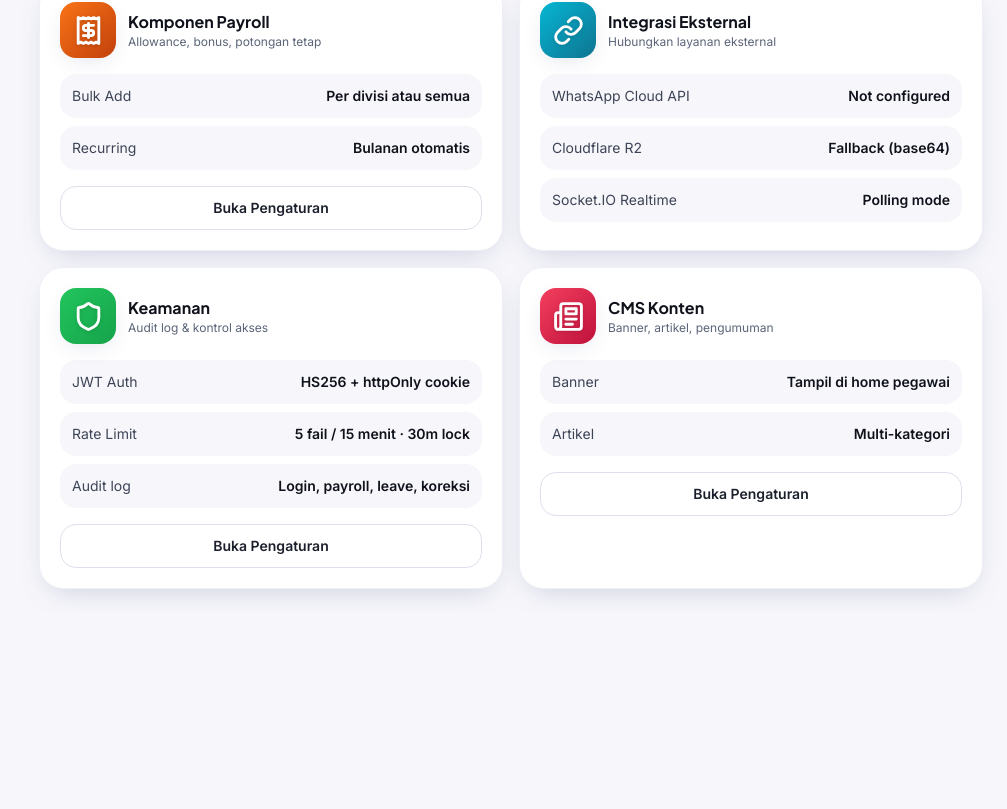
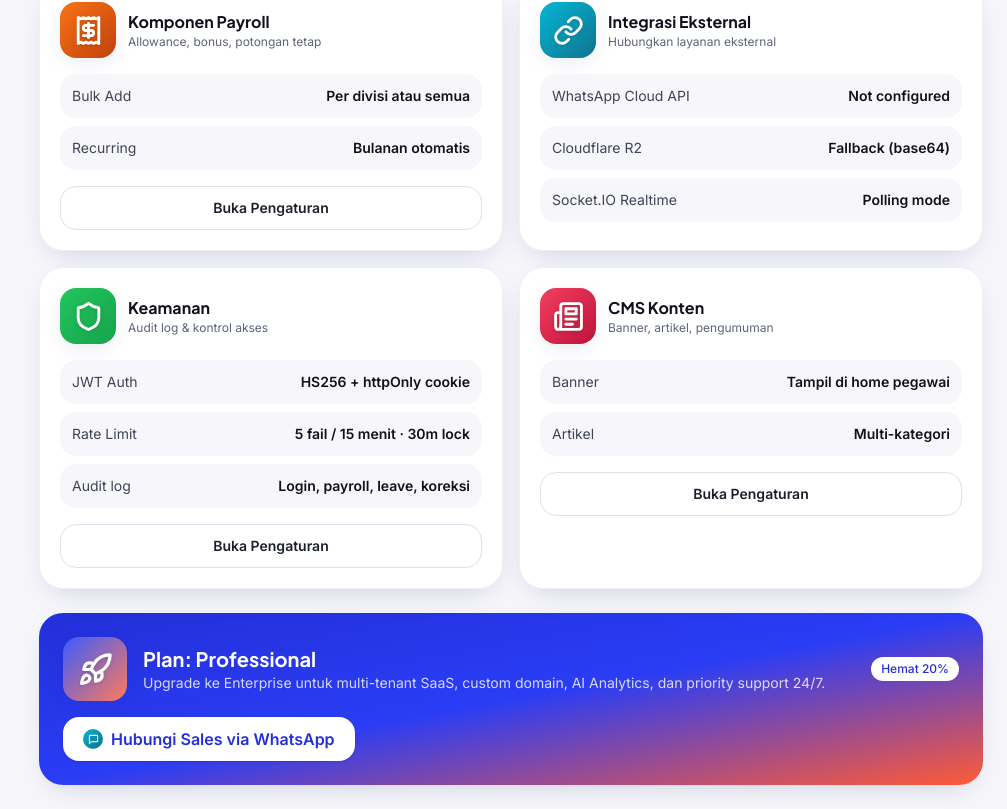
Before and after one commit to AnfalBlank/hrissaas, a Next.js app: page /admin/settings in a window 1280 px wide. Shown: the part 845-1654 px from the top of the page, without its empty margins (273-1280 px from the left). Before the commit the page ends 1458 px from the top, so only its background shows below. Built offline with nearby package versions, Linux system fonts and the light colour scheme; no server answers.

Commit message:
fix: security toggles → status indicators, dashboard Y-axis labels, settings upgrade CTA with WhatsApp link

```diff
--- a/src/app/admin/page.tsx
+++ b/src/app/admin/page.tsx
@@ -130,7 +130,16 @@ export default function AdminDashboard() {
                 <BarChart data={data?.chart ?? []} barGap={6}>
                   <CartesianGrid strokeDasharray="3 3" />
                   <XAxis dataKey="day" tickLine={false} axisLine={false} />
-                  <YAxis tickLine={false} axisLine={false} />
+                  <YAxis
+                    tickLine={false}
+                    axisLine={false}
+                    label={{
+                      value: "Pegawai",
+                      angle: -90,
+                      position: "insideLeft",
+                      style: { fontSize: 11, fill: "#8A93AD" },
+                    }}
+                  />
                   <Tooltip
                     contentStyle={{
                       borderRadius: 16,
@@ -214,7 +223,17 @@ export default function AdminDashboard() {
                   </defs>
                   <CartesianGrid strokeDasharray="3 3" />
                   <XAxis dataKey="m" tickLine={false} axisLine={false} />
-                  <YAxis tickLine={false} axisLine={false} domain={[80, 100]} />
+                  <YAxis
+                    tickLine={false}
+                    axisLine={false}
+                    domain={[80, 100]}
+                    label={{
+                      value: "% Hadir",
+                      angle: -90,
+                      position: "insideLeft",
+                      style: { fontSize: 11, fill: "#8A93AD" },
+                    }}
+                  />
                   <Tooltip />
                   <Area
                     type="monotone"
--- a/src/app/admin/security/page.tsx
+++ b/src/app/admin/security/page.tsx
@@ -8,15 +8,23 @@ import { Badge } from "@/components/ui/Badge";
 import { api } from "@/lib/api";
 import { ChevronLeft, ChevronRight, Search } from "lucide-react";
 
-const TOGGLES: { l: string; d: string; v: boolean; i: Icon3DName }[] = [
-  { l: "Validasi GPS Wajib", d: "Geofence per branch (haversine)", v: true, i: "satellite" },
-  { l: "Liveness Detection", d: "AI face recognition + anti-spoof", v: true, i: "face" },
-  { l: "Rate Limiting", d: "Cegah brute force login", v: true, i: "bolt" },
-  { l: "Audit Log", d: "Catat semua aktivitas penting", v: true, i: "scroll" },
-  { l: "JWT httpOnly Cookie", d: "Session cookie aman", v: true, i: "lock" },
-  { l: "Multi-tenant Isolation", d: "Query filter by companyId", v: true, i: "shield" },
-  { l: "Password bcrypt", d: "Hashing 10 rounds", v: true, i: "key" },
-  { l: "Anti Mock GPS", d: "Cek akurasi & pola koordinat", v: false, i: "warning" },
+const SECURITY_FEATURES: {
+  l: string;
+  d: string;
+  active: boolean;
+  i: Icon3DName;
+  type: "built-in" | "configurable";
+}[] = [
+  { l: "Validasi GPS Wajib", d: "Geofence per branch (haversine)", active: true, i: "satellite", type: "built-in" },
+  { l: "Liveness Detection", d: "AI face recognition + anti-spoof", active: true, i: "face", type: "built-in" },
+  { l: "Rate Limiting", d: "5 percobaan / 15 menit, lockout 30 menit", active: true, i: "bolt", type: "built-in" },
+  { l: "Audit Log", d: "40+ action types tercatat otomatis", active: true, i: "scroll", type: "built-in" },
+  { l: "JWT httpOnly Cookie", d: "Session cookie aman + auto-refresh 6 jam", active: true, i: "lock", type: "built-in" },
+  { l: "Multi-tenant Isolation", d: "Query filter by companyId di semua endpoint", active: true, i: "shield", type: "built-in" },
+  { l: "Password bcrypt", d: "Hashing 10 rounds (bcryptjs)", active: true, i: "key", type: "built-in" },
+  { l: "Anti Mock GPS", d: "Cek akurasi koordinat + reject jika di luar radius", active: true, i: "warning", type: "built-in" },
+  { l: "Redis Rate Limit", d: "Persistent lockout via Upstash (set UPSTASH_REDIS_REST_URL)", active: false, i: "bolt", type: "configurable" },
+  { l: "WhatsApp Notifications", d: "Alert via WhatsApp Cloud API (set WHATSAPP_TOKEN)", active: false, i: "chat", type: "configurable" },
 ];
 
 const ACTION_ICON: Record<string, { icon: Icon3DName; variant: "success" | "danger" | "warning" | "default" | "brand" }> =
@@ -156,7 +164,7 @@ export default function SecurityPage() {
               </div>
             </div>
             <ul className="mt-4 space-y-2">
-              {TOGGLES.map((t) => (
+              {SECURITY_FEATURES.map((t) => (
                 <li
                   key={t.l}
                   className="flex items-center gap-3 rounded-2xl bg-ink-50 p-3"
@@ -166,17 +174,16 @@ export default function SecurityPage() {
                     <p className="text-sm font-semibold">{t.l}</p>
                     <p className="text-[11px] text-ink-500">{t.d}</p>
                   </div>
-                  <span
-                    className={`relative h-6 w-11 rounded-full transition ${
-                      t.v ? "bg-success-500" : "bg-ink-300"
-                    }`}
-                  >
-                    <span
-                      className={`absolute top-0.5 h-5 w-5 rounded-full bg-white shadow transition-all ${
-                        t.v ? "left-5" : "left-0.5"
-                      }`}
-                    />
-                  </span>
+                  <div className="flex flex-col items-end gap-1">
+                    <Badge
+                      variant={t.active ? "success" : "warning"}
+                    >
+                      {t.active ? "Aktif" : "Off"}
+                    </Badge>
+                    <span className="text-[9px] text-ink-400">
+                      {t.type === "built-in" ? "Built-in" : "Env config"}
+                    </span>
+                  </div>
                 </li>
               ))}
             </ul>
--- a/src/app/admin/settings/page.tsx
+++ b/src/app/admin/settings/page.tsx
@@ -194,6 +194,37 @@ export default function SettingsPage() {
         ))}
       </div>
 
+      {/* Plan info + upgrade CTA */}
+      <div className="mx-6 mb-6 rounded-3xl bg-gradient-to-br from-brand-700 via-brand-600 to-accent-600 p-6 text-white shadow-card">
+        <div className="flex items-center gap-4">
+          <Icon3D name="rocket" size={64} />
+          <div className="flex-1">
+            <p className="font-display text-xl font-bold">
+              Plan: {company?.plan?.charAt(0).toUpperCase()}{company?.plan?.slice(1) ?? "Professional"}
+            </p>
+            <p className="text-sm text-white/80">
+              {company?.plan === "enterprise"
+                ? "Anda sudah di plan tertinggi. Nikmati semua fitur tanpa batas."
+                : "Upgrade ke Enterprise untuk multi-tenant SaaS, custom domain, AI Analytics, dan priority support 24/7."}
+            </p>
+          </div>
+          {company?.plan !== "enterprise" && (
+            <Badge className="bg-white text-brand-700">Hemat 20%</Badge>
+          )}
+        </div>
+        {company?.plan !== "enterprise" && (
+          <a
+            href="https://wa.me/6281234567890?text=Halo%2C%20saya%20tertarik%20upgrade%20ke%20Enterprise%20plan%20HRIS%20Manggala."
+            target="_blank"
+            rel="noopener noreferrer"
+            className="mt-4 inline-flex items-center gap-2 rounded-2xl bg-white px-5 py-2.5 font-semibold text-brand-700 shadow hover:bg-white/90 transition"
+          >
+            <Icon3D name="chat" size={20} />
+            Hubungi Sales via WhatsApp
+          </a>
+        )}
+      </div>
+
       {editOpen && company && (
         <CompanyEditModal
           company={company}
```
